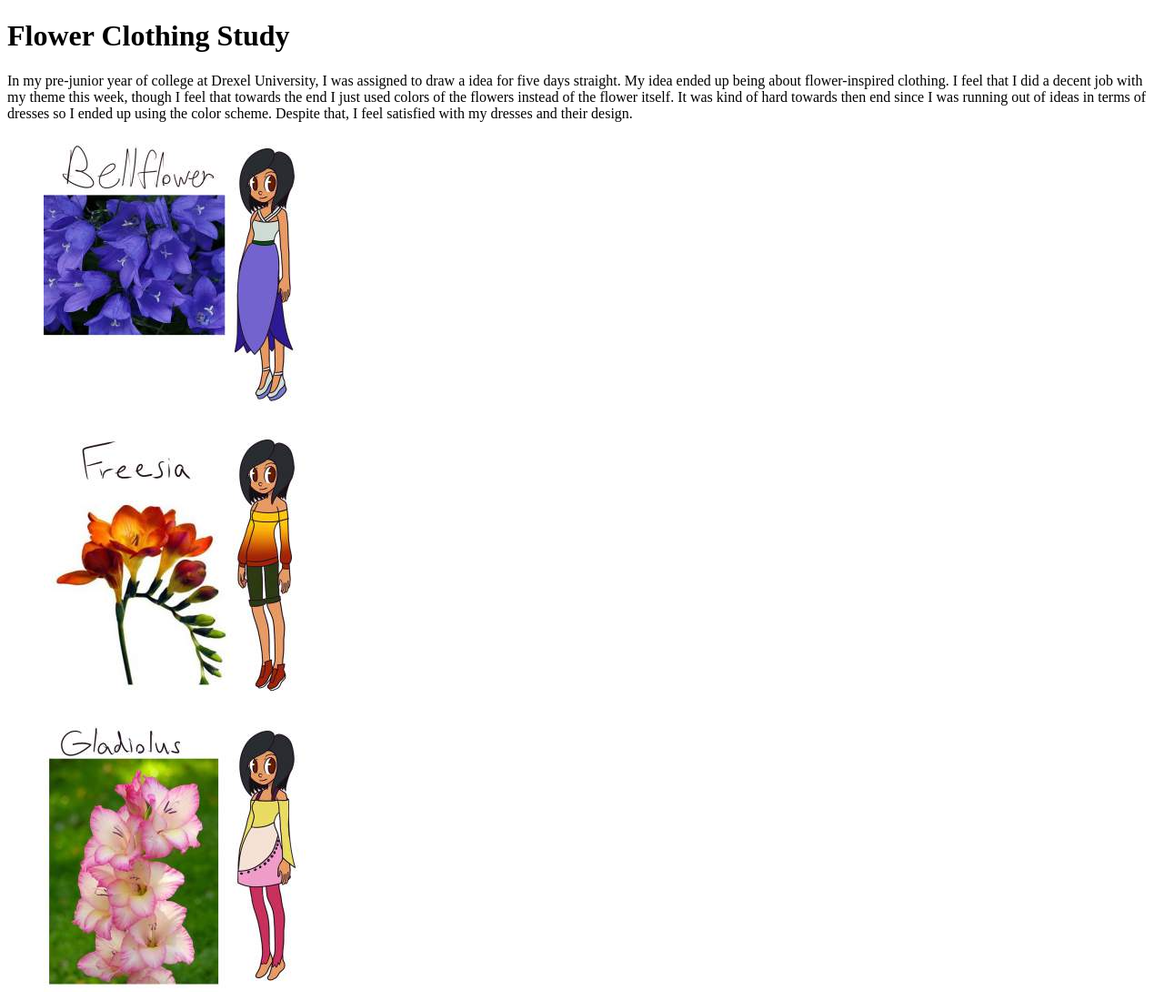
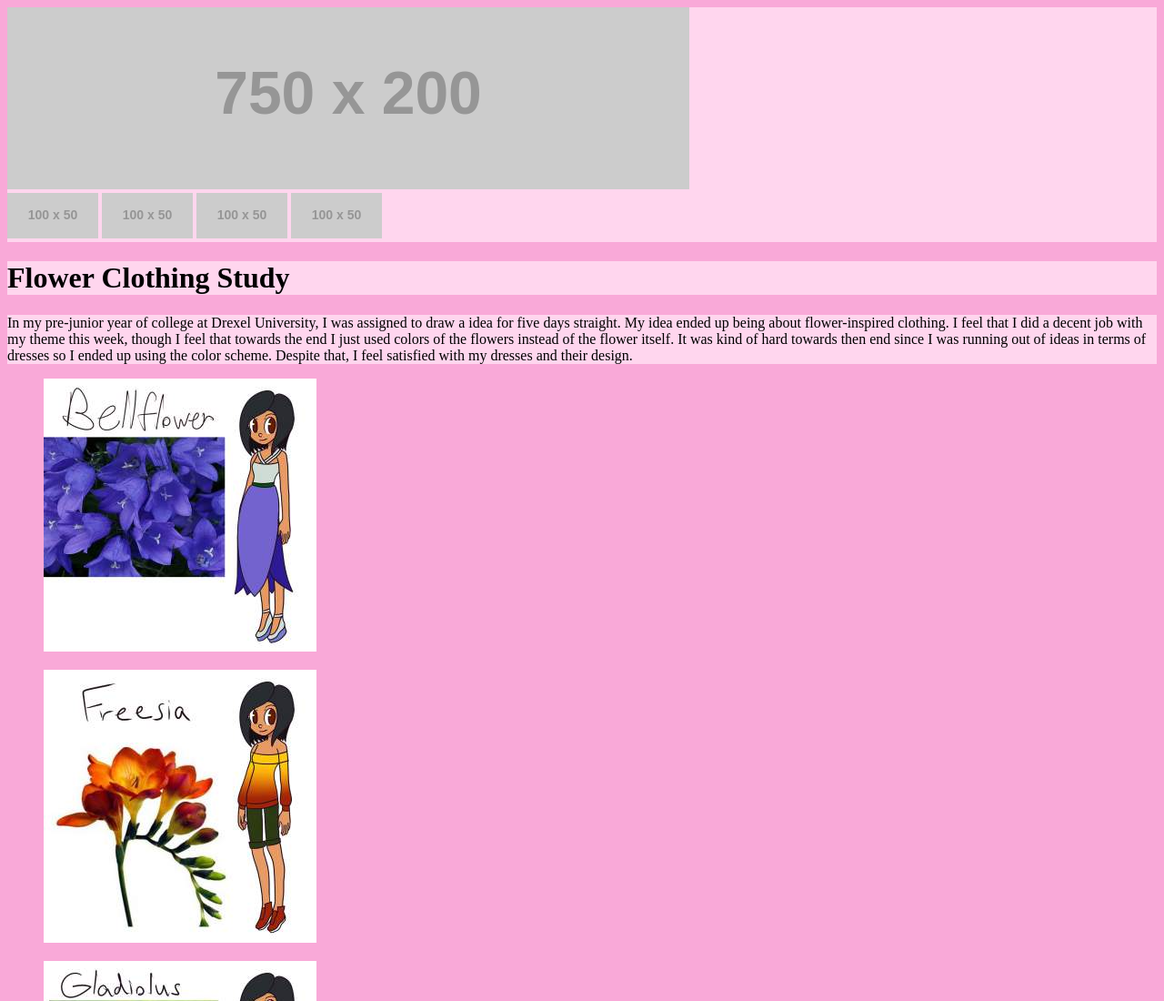
Before and after one commit to IzzyEevee/IDM221, a plain HTML site: page flowerclothingstudy.html in a window 1280 px wide. Shown: the top 1100 px of the page at 91% size. Drawn offline with Linux system fonts and the light colour scheme; placeholder pictures from the web are drawn by us.

Commit message:
Change divs, added css
Change divs, added css

```diff
--- a/flowerclothingstudy.html
+++ b/flowerclothingstudy.html
@@ -3,17 +3,31 @@
   <head>
     <meta charset="utf-8" />
     <title>Flower Clothing Study</title>
+    <link rel="stylesheet" href="styles.css">
   </head>
   <body>
     <header>
-      <h1>Flower Clothing Study</h1>
+      <div id="Logo">
+        <img src="http://placehold.it/750x200" alt="logo"/>
+      </div>
+      <nav>
+        <img src="http://placehold.it/100x50" alt="about"/>
+        <img src="http://placehold.it/100x50" alt="resume"/>
+        <img src="http://placehold.it/100x50" alt="art"/>
+        <img src="http://placehold.it/100x50" alt="web design"/>
+      </nav>
     </header>
     <main>
-      <p>In my pre-junior year of college at Drexel University, I was assigned to draw a idea for five days straight.
-        My idea ended up being about flower-inspired clothing.  I feel that I did a decent job with my theme this week,
-        though I feel that towards the end I just used colors of the flowers instead of the flower itself. It was kind
-        of hard towards then end since I was running out of ideas in terms of dresses so I ended up using the color scheme.
-        Despite that, I feel satisfied with my dresses and their design. </p>
+      <div id="mainTitle">
+        <h1>Flower Clothing Study</h1>
+      </div>
+      <div id="mainContent">
+        <p>In my pre-junior year of college at Drexel University, I was assigned to draw a idea for five days straight.
+          My idea ended up being about flower-inspired clothing.  I feel that I did a decent job with my theme this week,
+          though I feel that towards the end I just used colors of the flowers instead of the flower itself. It was kind
+          of hard towards then end since I was running out of ideas in terms of dresses so I ended up using the color scheme.
+          Despite that, I feel satisfied with my dresses and their design. </p>
+        </div>
     </main>
     <figure>
       <img src="images/bellflower.jpg" alt="Bellflower Clothing"/>
@@ -30,5 +44,16 @@
     <figure>
       <img src="images/Lily.jpg" alt="Glorisoa Lily Clothing"/>
     </figure>
+    <aside>
+      <div id="asideTitle">
+        <!--javascript-->
+      </div>
+      <div id="asideFigure">
+        <!--javascript-->
+      </div>
+      <div id="asideDescription">
+        <!--javascript-->
+      </div>
+    </aside>
   </body>
 </html>
--- /dev/null
+++ b/styles.css
@@ -0,0 +1,19 @@
+body{
+  background-color: #F9A9D8;
+}
+
+#mainContent {
+  background-color: #FFD6EE;
+}
+
+#mainTitle {
+  background-color: #FFD6EE;
+}
+
+header {
+  background-color: #FFD6EE;
+}
+
+nav {
+  background-color: #FFD6EE;
+}
```
Also changed, not shown: about.html (+15 -1 lines), resume.html (+15 -1 lines).
